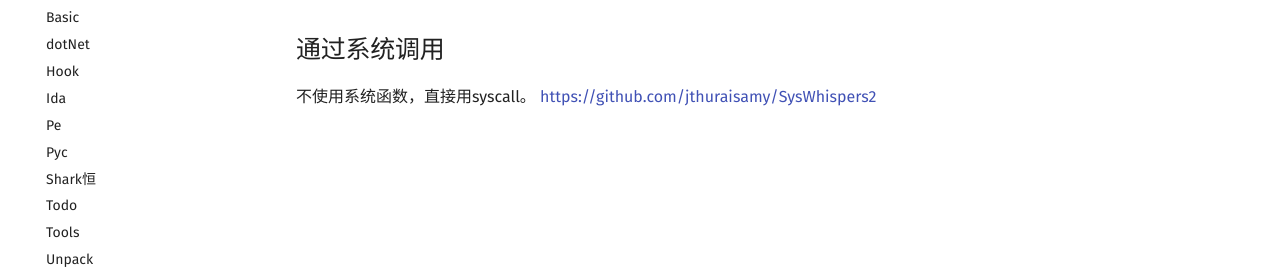
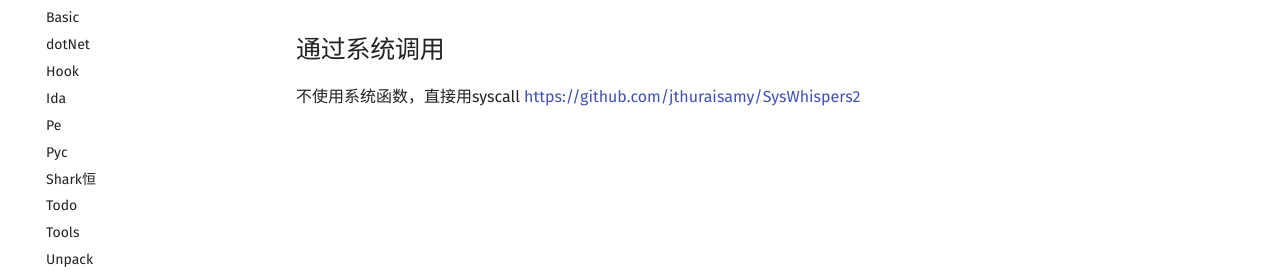
Before and after one commit to Windforce17/blog, an MkDocs documentation site: the page built from docs/逆向工程/免杀技术.md, in a window 1280 px wide. Shown: the part 196-475 px from the top of the page. Built offline with MkDocs 1.6.1 and Material for MkDocs 9.7.7, drawn with Linux system fonts in a browser that asks for light colours; comment, search, counter and statistics services are not loaded.

```diff
--- a/docs/逆向工程/免杀技术.md
+++ b/docs/逆向工程/免杀技术.md
@@ -1,3 +1,3 @@
 ## 通过系统调用
-不使用系统函数，直接用syscall。
+不使用系统函数，直接用syscall
 https://github.com/jthuraisamy/SysWhispers2
```
